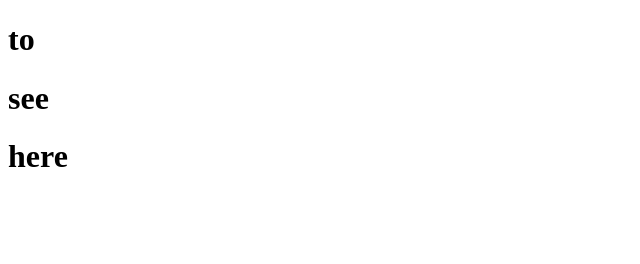
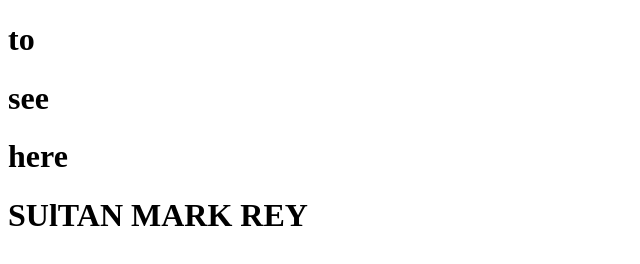
Before and after one commit to MarkySul/deploy-activity, a website: page index.html in a window 1280 px wide. Shown: the whole page, without its empty margins (0-640 px from the left). Drawn offline with Linux system fonts and the light colour scheme.

Commit message:
initial commit

```diff
--- a/index.html
+++ b/index.html
@@ -9,6 +9,7 @@
   <h1>to</h1>
   <h1>see</h1>
   <h1>here</h1>
+  <h1>SUlTAN MARK REY</h1>
 
 </body>
 </html>
```
